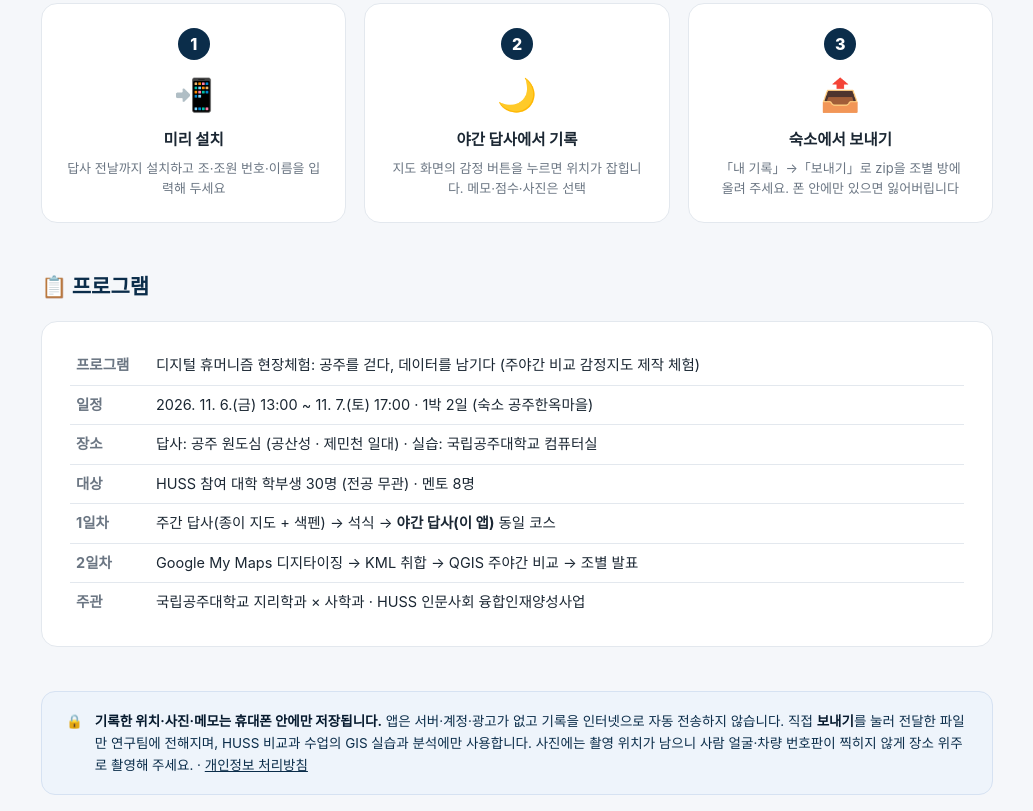
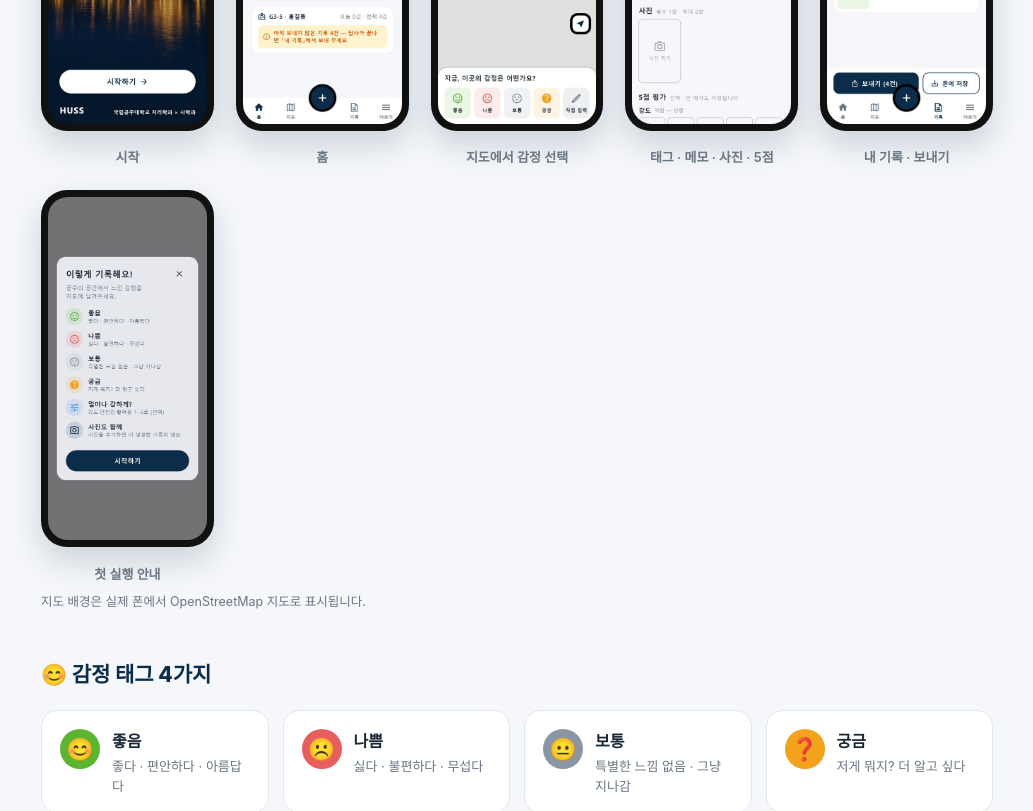
Before and after one commit to ChangminIm/emotion_map, a plain HTML site: page index.html in a window 1280 px wide. Shown: the part 1170-1981 px from the top of the page, without its empty margins (123-1156 px from the left). Drawn offline with Linux system fonts and the light colour scheme; a web font is replaced by a local one.

Commit message:
앱 화면 6장 추가

```diff
--- a/index.html
+++ b/index.html
@@ -59,6 +59,11 @@ a{color:inherit}
 .qr{display:flex;gap:16px;justify-content:center;margin-top:8px}
 .qr img{width:110px;height:110px;border:1px solid var(--border);border-radius:10px;background:#fff}
 
+.shots{display:grid;grid-template-columns:repeat(auto-fit,minmax(170px,1fr));gap:22px;margin-bottom:8px}
+.shot{text-align:center}
+.shot .frame{display:inline-block;background:#111;border-radius:26px;padding:7px;box-shadow:0 14px 32px rgba(11,45,74,.18)}
+.shot img{display:block;width:100%;max-width:200px;border-radius:20px}
+.shot .cap{font-size:13px;color:var(--muted);margin-top:10px;font-weight:600}
 .tags{display:grid;grid-template-columns:repeat(auto-fit,minmax(200px,1fr));gap:14px;margin-bottom:8px}
 .tag{background:var(--card);border:1px solid var(--border);border-radius:16px;padding:18px 18px 16px;display:flex;gap:12px;align-items:flex-start}
 .tag .dot{width:40px;height:40px;border-radius:50%;flex-shrink:0;display:flex;align-items:center;justify-content:center;font-size:22px;color:#fff}
@@ -126,6 +131,17 @@ footer .credit{margin-top:8px;font-weight:700;color:var(--navy)}
     </div>
   </div>
 
+  <div class="section-title">📱 앱 화면</div>
+  <div class="shots">
+    <div class="shot"><div class="frame"><img src="./shot_start.jpg" alt="시작 화면"></div><div class="cap">시작</div></div>
+    <div class="shot"><div class="frame"><img src="./shot_home.jpg" alt="홈 화면"></div><div class="cap">홈</div></div>
+    <div class="shot"><div class="frame"><img src="./shot_map.jpg" alt="지도에서 감정 기록"></div><div class="cap">지도에서 감정 선택</div></div>
+    <div class="shot"><div class="frame"><img src="./shot_capture.jpg" alt="기록 화면"></div><div class="cap">태그 · 메모 · 사진 · 5점</div></div>
+    <div class="shot"><div class="frame"><img src="./shot_records.jpg" alt="내 기록"></div><div class="cap">내 기록 · 보내기</div></div>
+    <div class="shot"><div class="frame"><img src="./shot_guide.jpg" alt="이렇게 기록해요 안내"></div><div class="cap">첫 실행 안내</div></div>
+  </div>
+  <p style="font-size:12.5px;color:var(--muted);margin-top:8px">지도 배경은 실제 폰에서 OpenStreetMap 지도로 표시됩니다.</p>
+
   <div class="section-title">😊 감정 태그 4가지</div>
   <div class="tags">
     <div class="tag"><div class="dot" style="background:var(--good)">😊</div><div><h4>좋음</h4><p>좋다 · 편안하다 · 아름답다</p></div></div>
```
Also changed, not shown: shot_capture.jpg (added), shot_guide.jpg (added), shot_home.jpg (added), shot_map.jpg (added), shot_records.jpg (added), shot_start.jpg (added).
